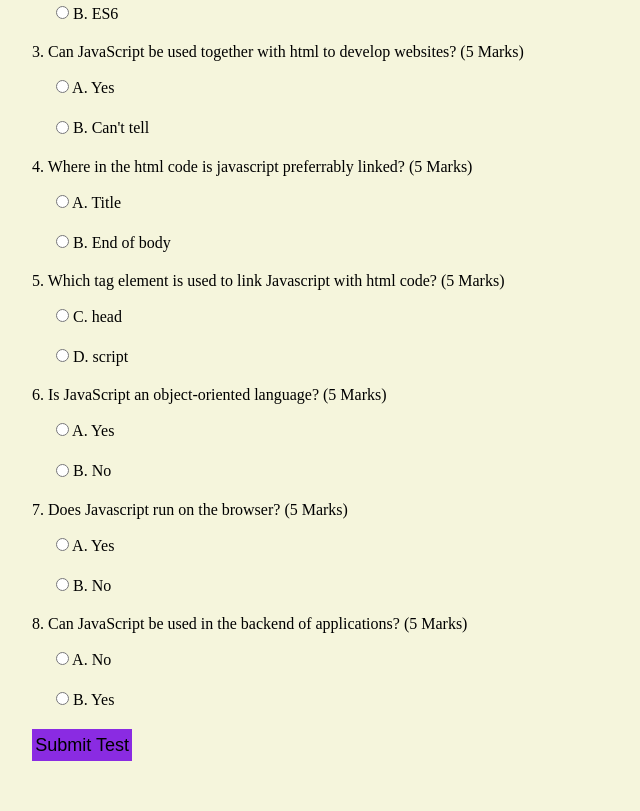
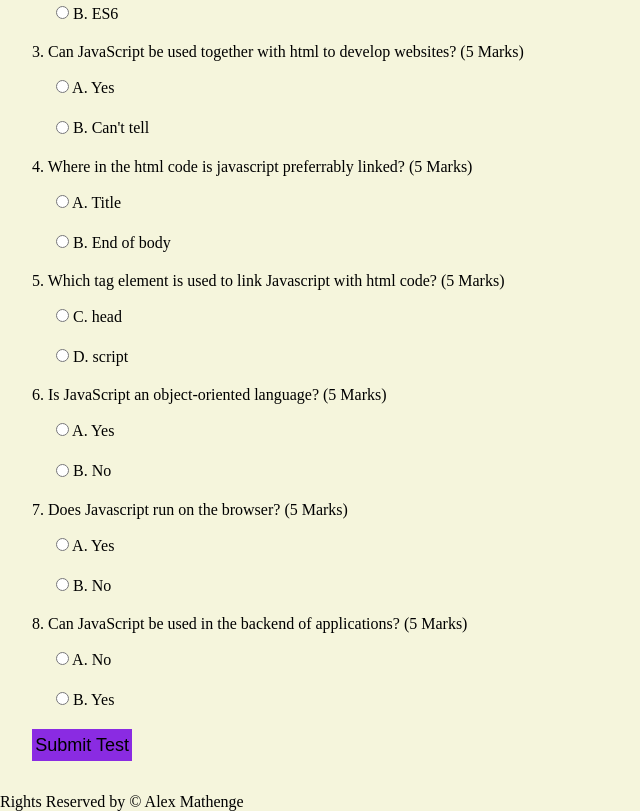
Before and after one commit to MainaAlexM/week3_ip, a plain HTML site: page index.html in a window 1280 px wide. Shown: the part 347-1158 px from the top of the page, without its empty margins (0-640 px from the left). Drawn offline with Linux system fonts and the light colour scheme.

Commit message:
Style: Added footer

```diff
--- a/css/style.css
+++ b/css/style.css
@@ -1,6 +1,8 @@
 body{
     background-color: beige;
     margin: 0rem;
+    height: 300px;
+    overflow: scroll;
 }
 .header{
     background-color: #4af1088e;
@@ -18,6 +20,9 @@ form{
     margin: 0 auto;
     padding: 1rem 2rem;
 }
+#form{
+    height: 300px;
+}
 form p input{
     margin: 0.2rem 0rem 0.5rem 1.5rem
 }
--- a/index.html
+++ b/index.html
@@ -81,4 +81,8 @@
         </div>
 
 </body>
+
+<footer>
+    <p> Rights Reserved by &copy; Alex Mathenge</p>
+</footer>
 </html>
```
